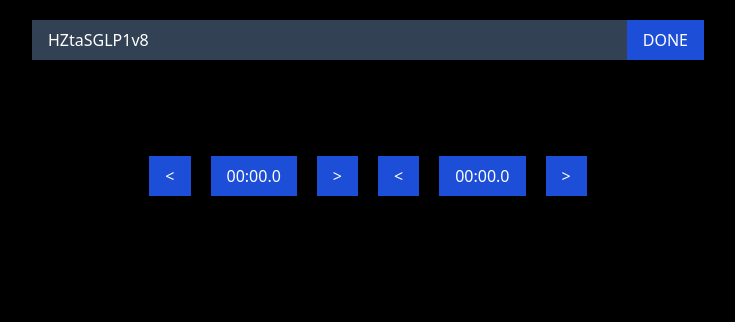
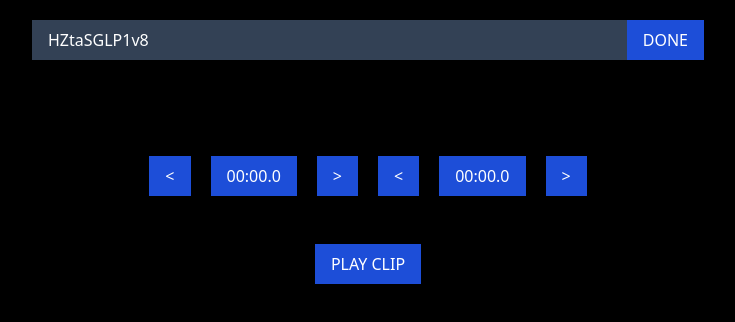
Before and after one commit to bryanjenningz/speaking-practice, a Next.js app: page / in a window 1280 px wide. Shown: the top 322 px of the page, without its empty margins (272-1007 px from the left). Built offline with nearby package versions, Linux system fonts and the light colour scheme.

Commit message:
Add play clip button

```diff
--- a/src/components/YouTube.tsx
+++ b/src/components/YouTube.tsx
@@ -10,6 +10,9 @@ export type VideoState = "HIDDEN" | "PAUSED" | "PLAYING";
 type YouTubePlayer = {
   loadVideoById: (videoId: string) => void;
   getCurrentTime: () => number;
+  seekTo: (timeSeconds: number) => void;
+  playVideo: () => void;
+  pauseVideo: () => void;
 };
 
 declare global {
--- a/src/pages/index.tsx
+++ b/src/pages/index.tsx
@@ -91,6 +91,22 @@ const Home: NextPage = () => {
               onClick={() => setEndTime((endTime) => endTime + 0.2)}
             >{`>`}</button>
           </section>
+          <section>
+            <button
+              className="bg-blue-700 px-4 py-2 uppercase text-white transition duration-300 hover:bg-blue-600"
+              onClick={() => {
+                const player = window.player;
+                if (!player) return;
+                player.seekTo(startTime);
+                player.playVideo();
+                setTimeout(() => {
+                  player.pauseVideo();
+                }, (endTime - startTime) * 1000);
+              }}
+            >
+              Play clip
+            </button>
+          </section>
         </div>
       </main>
     </>
```
